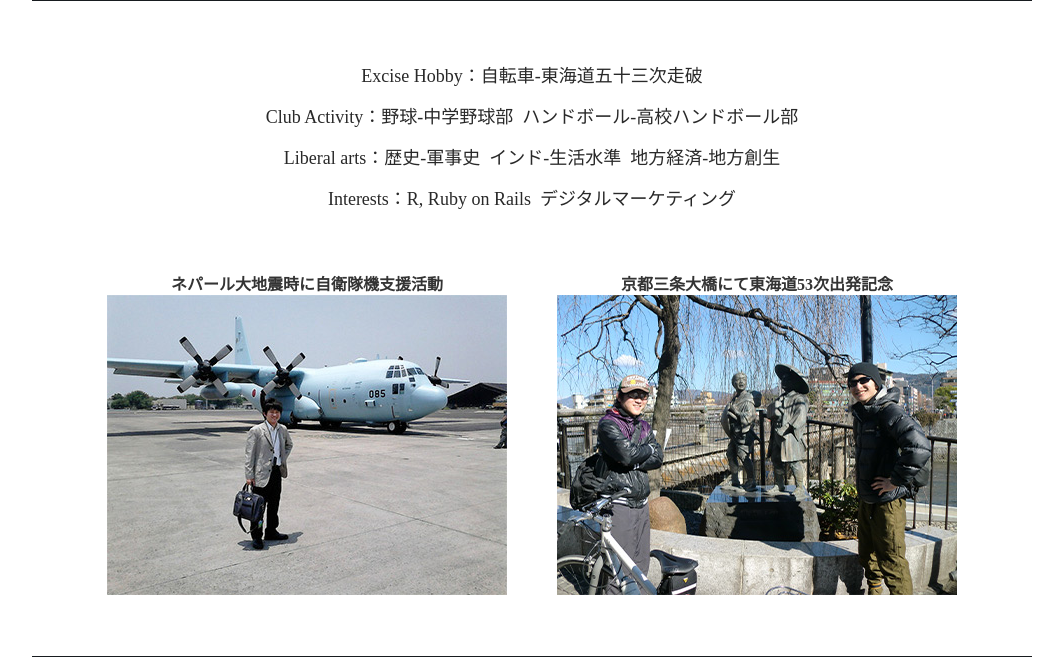
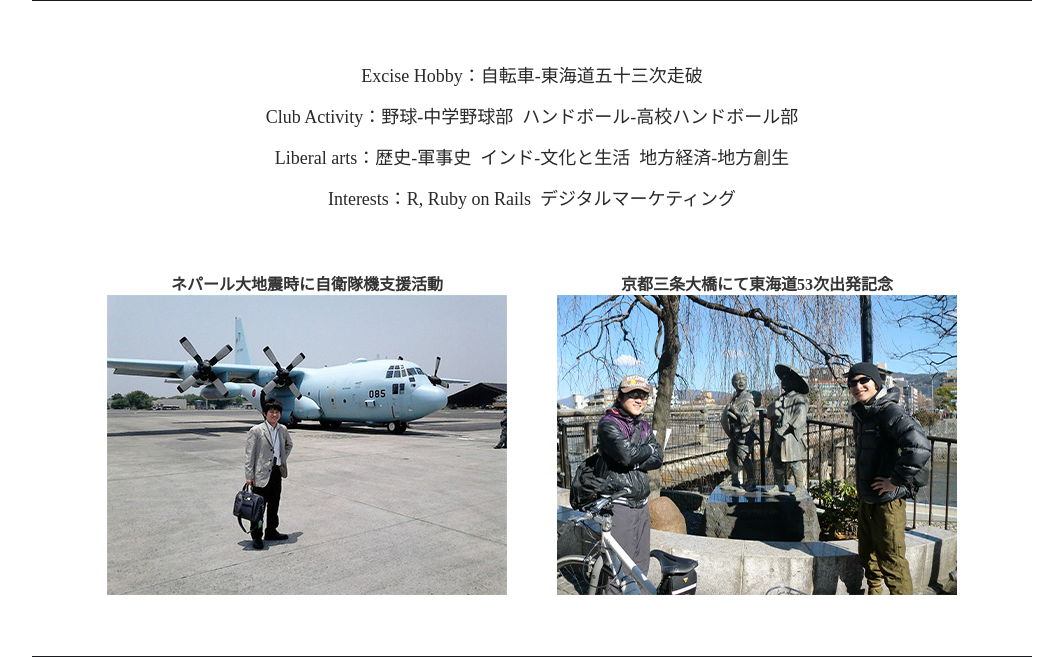
Before and after one commit to ozawaseiya/portfolio, a PHP site: page / in a window 1280 px wide. Shown: the part 1836-2493 px from the top of the page, without its empty margins (108-1171 px from the left). Run offline with PHP 8.4, Linux system fonts and the light colour scheme; some libraries are stand-ins or nearby versions.

Commit message:
tenth commit

```diff
--- a/companyInfo/companyInfo1.php
+++ b/companyInfo/companyInfo1.php
@@ -127,7 +127,7 @@ height="0" width="0" style="display:none;visibility:hidden"></iframe></noscript>
 				<p>幸せ宅配便とは</p>
 			</div>
 			<div id="message">
-				<p>私たち「東三河幸せ宅配便」は2018年11月1日から愛知県の東三河地方（豊橋市、豊川市、蒲郡市、新城市、田原市、設楽町、東栄町、豊根村）でネット通販宅配サービスを開始しました。<br/>県内の他地域に比べて便利に買い物を行うことが難しい東三河地方の方に地元の菓子類・ジュースをお届けしたく、ネット通販サービスを日々提供しております。有名なネット通販会社は国内全域を対象としており、全国的に有名なお菓子やジュースを購入することが可能です。逆に各地域の小規模な有名店のお菓子やジュースなどを購入することは非常に難しくなっています。私たちはその点に注目し、「地産地消」「地元経済活性化」をモットーとしてネット通販サービスを立ち上げました。もちろん当サイトが取り扱っている商品は全て地元の食材であり、地元の業者が加工しております。<br/>地元のおいしいものを笑顔でお届けしたい。ずっと地元の味を大事にしてもらいたいと私たちは考えています。「ちょっとあの店のシュークリームが食べたいが、遠くて行くことができない」という主婦の方、ご高齢者の方に心強いショッピングサイトがこの「東三河幸せ宅配便」です。<br/>
+				<p>私たち「東三河幸せ宅配便」は2018年11月1日から愛知県の東三河地方（豊橋市、豊川市、蒲郡市、新城市、田原市、設楽町、東栄町、豊根村）でネット通販宅配サービスを開始しました。<br/>県内の他地域に比べて便利に買い物を行うことが難しい東三河地方の方に地元の菓子類・ジュースをお届けしたく、ネット通販サービスを日々提供しております。有名なネット通販会社は国内全域を対象としており、全国的に有名なお菓子やジュースを購入することが可能です。逆に各地域の小規模な有名店のお菓子やジュースなどを購入することは非常に難しくなっています。私たちはその点に注目し、「地産地消」「地元経済活性化」をモットーとしてネット通販サービスを立ち上げました。もちろん当サイトが取り扱っている商品は全て地元の食材であり、地元の業者が加工しております。<br/>地元のおいしいものを笑顔でお届けしたい。ずっと地元の味を大事にしてもらいたいと私たちは考えています。「ちょっとあの店のシュークリームが食べたいが、遠くて行くことができない」という主婦の方、ご高齢者の心強い味方がこの「東三河幸せ宅配便」ショッピングサイトです。<br/>
 				</p>
 			</div>
 			<div id="shiawasetakuhai"><img src="../common/shiawasetakuhai.jpg" alt="幸せ宅配便">
--- a/index.html
+++ b/index.html
@@ -82,7 +82,7 @@
       <div id="favoriteData">
         <p class="sentence1">Excise Hobby：自転車-東海道五十三次走破</p>
         <p class="sentence1">Club Activity：野球-中学野球部&nbsp;&nbsp;ハンドボール-高校ハンドボール部</p>
-        <p class="sentence1">Liberal arts：歴史-軍事史&nbsp;&nbsp;インド-生活水準&nbsp;&nbsp;地方経済-地方創生</p>
+        <p class="sentence1">Liberal arts：歴史-軍事史&nbsp;&nbsp;インド-文化と生活&nbsp;&nbsp;地方経済-地方創生</p>
         <p class="sentence1">Interests：R,&nbsp;Ruby on Rails&nbsp;&nbsp;デジタルマーケティング</p>
       </div>
       <div id="favoritePhoto" class="fadein">
@@ -159,10 +159,10 @@
           <p><span class="boldTitle2">東三河幸せ宅配便サイト</span>と<span class="boldTitle2">東三河幸せ宅配便管理サイト</span>の二つのサイトを制作しました。</p>
         </div>
         <div id="workSentence1">
-          <p>&nbsp;&nbsp;&nbsp;&nbsp;<span class="boldTitle2">東三河幸せ宅配便サイト:&nbsp;&nbsp;</span>日用品を入手するのに自家用車が必要な愛知県東三河地域を商圏と考えており、特に仕事や家事、介護等で忙しい５０代以上の主婦を対象としたECサイトです。このサイトでは通常amazonや楽天などの大規模ショッピングサイトでは取り扱われていない地元のお菓子や飲料品を扱っており、おいしい地元の味を家にいるだけで楽しめるサービスを提供しています。</p>
+          <p>&nbsp;&nbsp;&nbsp;&nbsp;<span class="boldTitle2">東三河幸せ宅配便サイト:&nbsp;&nbsp;</span>日用品を入手するのに自家用車が必要な愛知県東三河地域を商圏と考えており、特に仕事や家事、介護等で忙しい５０代以上の主婦を対象としたECサイトです。当サイトではamazonや楽天などの大規模サイトでは取り扱われない郷土色豊かで味わいのある専門店のお菓子や飲料をご自宅にいるだけで楽しめるサービスを提供しています。</p>
         </div>
         <div id="workSentence2">
-          <p>&nbsp;&nbsp;&nbsp;&nbsp;<span class="boldTitle2">東三河幸せ宅配便管理サイト:&nbsp;&nbsp;</span>東三河幸せ宅配便のサイトをご契約された事業者の方(今回の事業者は「東三河幸せ宅配便」様を想定しています。)が扱えるサイト管理システムを想定して作成されています。注文内容の確認や、お客様からの電話やメールで受け取ったご注文内容などを事業者の方がご自身で管理できるようになっています。</p>
+          <p>&nbsp;&nbsp;&nbsp;&nbsp;<span class="boldTitle2">東三河幸せ宅配便管理サイト:&nbsp;&nbsp;</span>ショッピングサイトをご契約された事業者の方(今回の事業者は「東三河幸せ宅配便」様を想定しています。)が扱える管理サイトを想定して作成されています。注文内容の確認や、お客様からの電話やメールで受け取ったご注文内容などを事業者の方がご自身で管理できるようになっています。</p>
         </div>
       </div>
       <div id="worksData">
--- a/index/index1.css
+++ b/index/index1.css
@@ -170,6 +170,7 @@ span {
 }
 #logOut p{
     color:#eb6101;
+    font-weight:bold;
 }
 #section {
     margin-left: auto;
```
